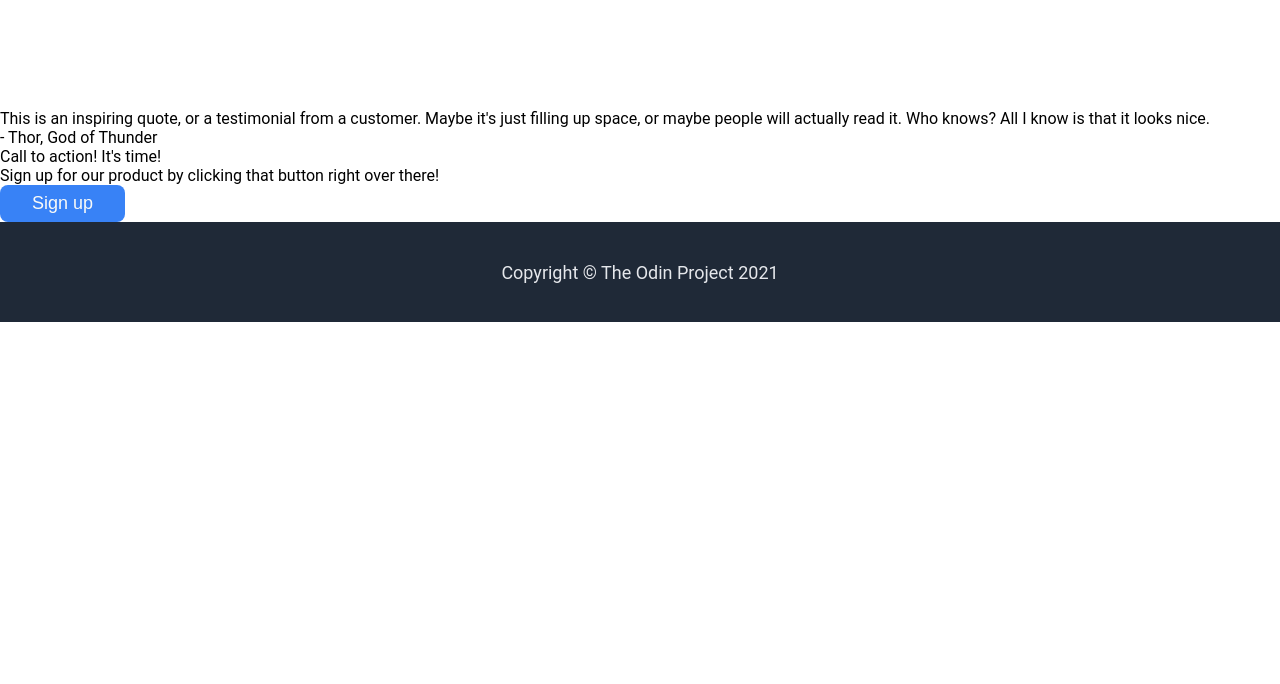
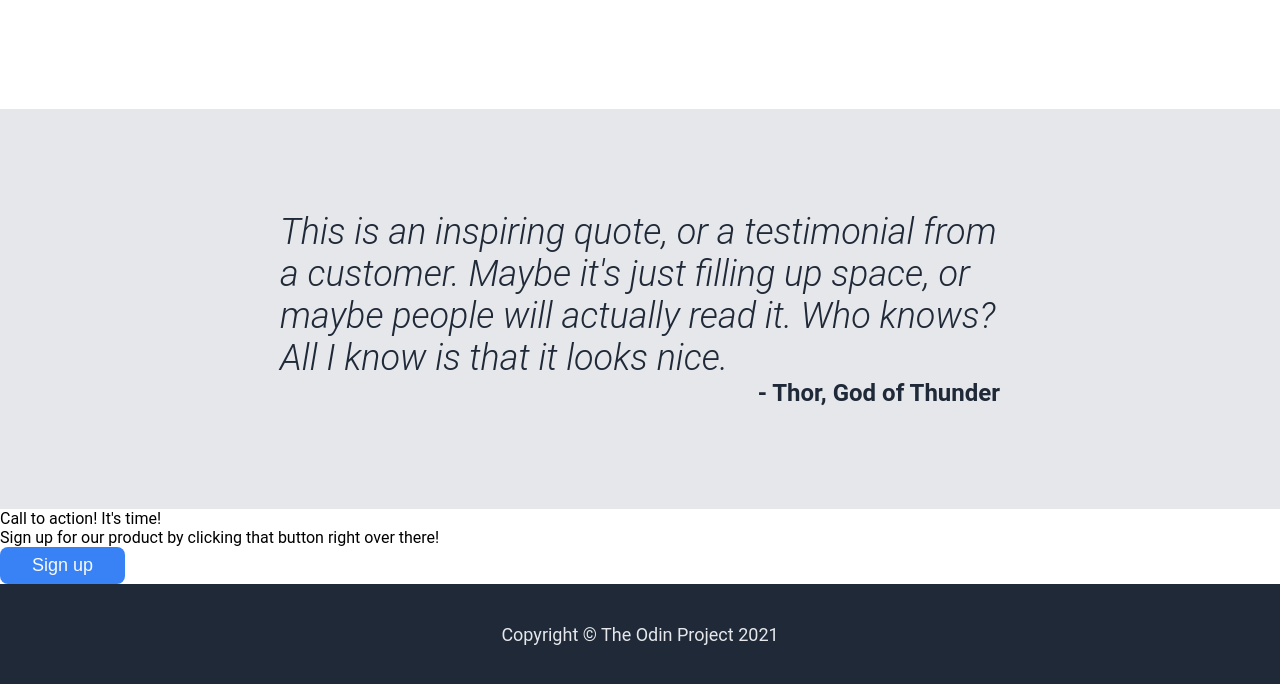
Before and after one commit to dihnometry/odin-landing-page, a plain HTML site: page index.html in a window 1280 px wide. Shown: the part 958-1642 px from the top of the page. Before the commit the page ends 1280 px from the top, so only its background shows below. Drawn offline with Linux system fonts and the light colour scheme.

Commit message:
Styled quote section

```diff
--- a/index.html
+++ b/index.html
@@ -57,7 +57,7 @@
       </div>
     </div>
   </div>
-  <div class="quote">
+  <div class="quote-section">
     <div class="quote">
       This is an inspiring quote, or a testimonial from a customer. Maybe it's
       just filling up space, or maybe people will actually read it. Who knows?
--- a/style.css
+++ b/style.css
@@ -107,6 +107,29 @@ button {
   border-radius: 10px;
 }
 
+.quote-section {
+  background-color: #e5e7eb;
+  display: flex;
+  flex-direction: column;
+  height: 400px;
+  justify-content: center;
+  padding: 0 280px;
+}
+
+.quote {
+  font-size: 36px;
+  font-weight: 300;
+  font-style: italic;
+  color: #1f2937;
+}
+
+.author {
+  text-align: right;
+  font-size: 24px;
+  font-weight: 600;
+  color: #1f2937;
+}
+
 .footer {
   background-color: #1f2937;
   height: 100px;
```
